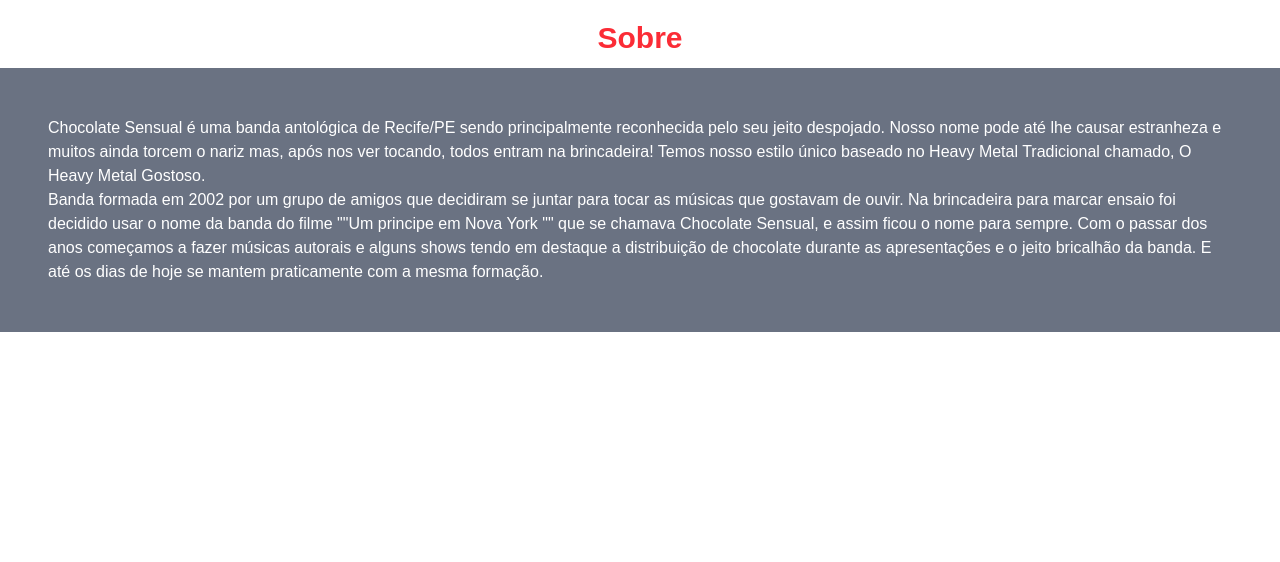
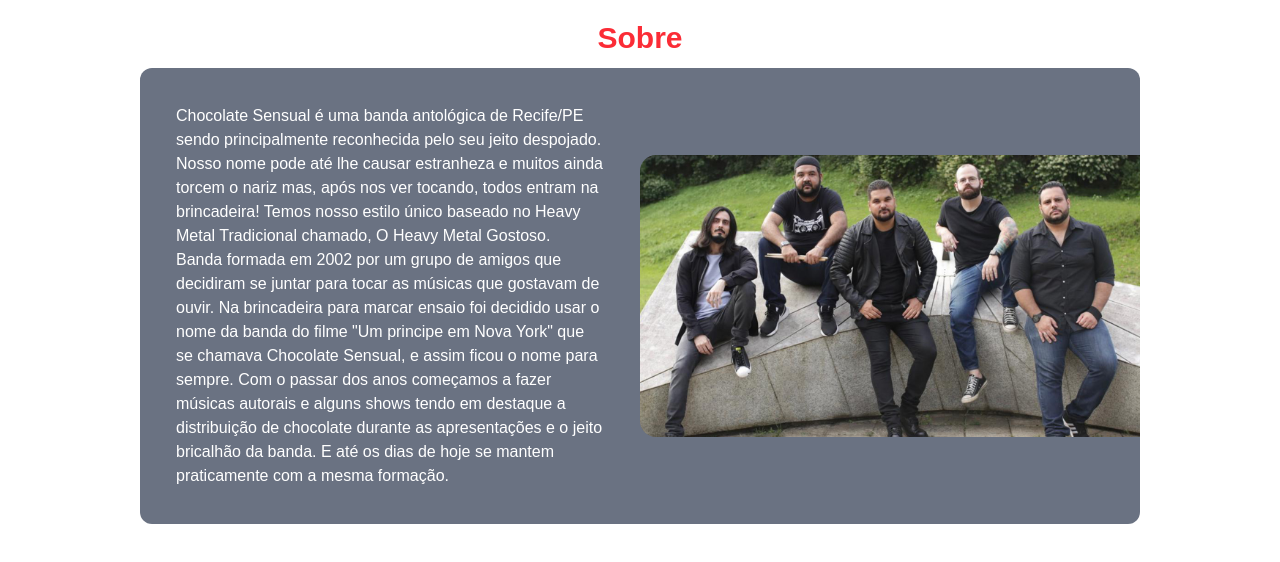
Before and after one commit to tiagoharry/Chocolate, a Next.js app: page /about in a window 1280 px wide. Shown: the top 562 px of the page. Built offline with nearby package versions, Linux system fonts and the light colour scheme.

Commit message:
about adjust

```diff
--- a/src/app/about/page.tsx
+++ b/src/app/about/page.tsx
@@ -1,10 +1,12 @@
 import Title from "@/components/title/page";
+import Image from "next/image";
 
 export default function About() {
   return (
-    <div className="py-5 ">
+    <div className="py-5 lg:mx-35 mx-5">
       <Title text="Sobre" />
-      <div className="bg-gray-500 p-12 mt-3">
+      <div className="bg-gray-500 rounded-xl grid lg:grid-cols-2 lg:items-center">
+        <div className="p-9">
           <p className="text-white">Chocolate Sensual é uma banda antológica de Recife/PE sendo principalmente reconhecida
             pelo seu jeito despojado.
             Nosso nome pode até lhe causar estranheza e muitos ainda torcem o nariz mas,
@@ -12,10 +14,12 @@
             baseado no Heavy Metal Tradicional chamado, O Heavy Metal Gostoso.</p>
           <p className="text-white">Banda formada em 2002 por um grupo de amigos que decidiram se juntar para tocar as músicas
             que gostavam de ouvir. Na brincadeira para marcar ensaio foi decidido usar o nome da banda
-          do filme &#34;&quot;Um principe em Nova York &#34;&quot; que se chamava Chocolate Sensual, e assim ficou o nome para sempre.
+            do filme &quot;Um principe em Nova York&quot; que se chamava Chocolate Sensual, e assim ficou o nome para sempre.
             Com o passar dos anos começamos a fazer músicas autorais e alguns shows tendo em destaque a distribuição
             de chocolate durante as apresentações e o jeito bricalhão da banda. E até os dias de hoje se mantem
             praticamente com a mesma formação.</p>
+        </div>
+        <Image src={"/assets/foto2.jpg"} width={600} height={350} alt="banda" className="rounded-l-2xl hidden lg:block"/>
       </div>
     </div>
 
--- a/src/app/contact/page.tsx
+++ b/src/app/contact/page.tsx
@@ -4,7 +4,7 @@
 
 export default function Contact() {
   return (
-    <div className="pt-5">
+    <div className="mt-22">
       <Title text="Contato" />
       <form action="" className="grid justify-center gap-2 bg-gray-500 rounded-t-2xl py-5">
         <Input label="Nome" name="nome" />
--- a/src/app/discography/page.tsx
+++ b/src/app/discography/page.tsx
@@ -4,18 +4,18 @@
 
 export default function Discography() {
   return (
-    <div className="grid gap-5">
+    <div className="grid my-22">
       <Title text="Discografia" />
-      <div className="flex max-md:flex-col items-center justify-center gap-5">
+      <div className="flex max-md:flex-col items-center justify-center gap-5 mt-3">
         <div className="cursor-pointer hover:opacity-50 transition duration-300">
           <Link href={"https://open.spotify.com/intl-pt/album/0p5p4kVe4WPF8Df0rMYMdn?si=cX0Uwvt9Sz6g-pLupDHWfQ"}>
-            <Image src="/assets/capa2.jpg" width={250} height={150} alt="capa Ghost Force" className="rounded-xl" />
+            <Image src="/assets/capa2.jpg" width={350} height={150} alt="capa Ghost Force" className="rounded-xl" />
           </Link>
           <p>Gohst Force</p>
         </div>
         <div className="cursor-pointer hover:opacity-50">
           <Link href={"https://open.spotify.com/intl-pt/album/1xzQEWpr2r6vMPL8aqwkIN?si=vbLc9UFxQCygq5GQYsNb8A"}>
-            <Image src="/assets/capa.jpg" width={250} height={150} alt="capa Iron Eagle" className="rounded-xl" />
+            <Image src="/assets/capa.jpg" width={350} height={150} alt="capa Iron Eagle" className="rounded-xl" />
           </Link>
           <p>Iron Eagle</p>
         </div>
--- a/src/app/page.tsx
+++ b/src/app/page.tsx
@@ -12,6 +12,7 @@
 import Photos from "./photos/page";
 
 export default function Home() {
+
   return (
     <div className="justify-items-center min-h-screen font-[family-name:var(--font-geist-sans)]">
       <Header />
@@ -23,9 +24,6 @@
         <section id="video">
           <Video />
         </section>
-        <section id="photos">
-          {/* <Photos /> */}
-        </section>
         <section id="discography">
           <FadeIn>
             <Discography />
@@ -34,13 +32,13 @@
         <section id="about">
           <About />
         </section>
-        <section id="photos">
+        {/* <section id="photos">
           <FadeIn>
             <Suspense fallback={<div>Carregando...</div>}>
               <Photos />
             </Suspense>
           </FadeIn>
-        </section>
+        </section> */}
         <section id="contact">
           <FadeIn delay={0.2}>
             <Contact />
--- a/src/app/photos/page.tsx
+++ b/src/app/photos/page.tsx
@@ -11,7 +11,7 @@
 export default async function Photos({ searchParams, }: { searchParams: { foto?: string } }) {
   const fotos = await getPhoto(searchParams.foto);
   return (
-    <div className="p-5">
+    <div className="px-5 my-20">
       <Title text="Fotos" />
       <PhotosList fotos={fotos} />
     </div>
--- a/src/app/photos/photosList.tsx
+++ b/src/app/photos/photosList.tsx
@@ -1,5 +1,6 @@
 'use client'
 
+import Title from "@/components/title/page";
 // import { getPhoto } from "@/api/photos";
 // import Title from "@/components/title/page";
 import Image from "next/image";
@@ -34,7 +35,7 @@
 
   return (
     <div className="">
-      {/* <Title text="Fotos" /> */}
+      <Title text="Fotos" />
       <div className="flex justify-center gap-5 py-5">
         {fotos.map((gallery) => (
           <div
--- a/src/app/tour/page.tsx
+++ b/src/app/tour/page.tsx
@@ -2,7 +2,7 @@
 
 export default function Tour() {
   return(
-    <div className="grid gap-5 justify-center py-5">
+    <div className="grid gap-5 justify-center my-20">
      <Title text="Tour" />
      <p>Sem datas no momento</p>
     </div>
--- a/src/components/title/page.tsx
+++ b/src/components/title/page.tsx
@@ -4,6 +4,6 @@
 
 export default function Title({text}: Props) {
   return (
-    <h2 className="font-bold text-red-500 lg:text-3xl text-xl text-center">{text}</h2>
+    <h2 className="font-bold text-red-500 lg:text-3xl text-xl text-center mb-3">{text}</h2>
   )
 }
```
Lines whose indentation alone changed are shown as unchanged.
